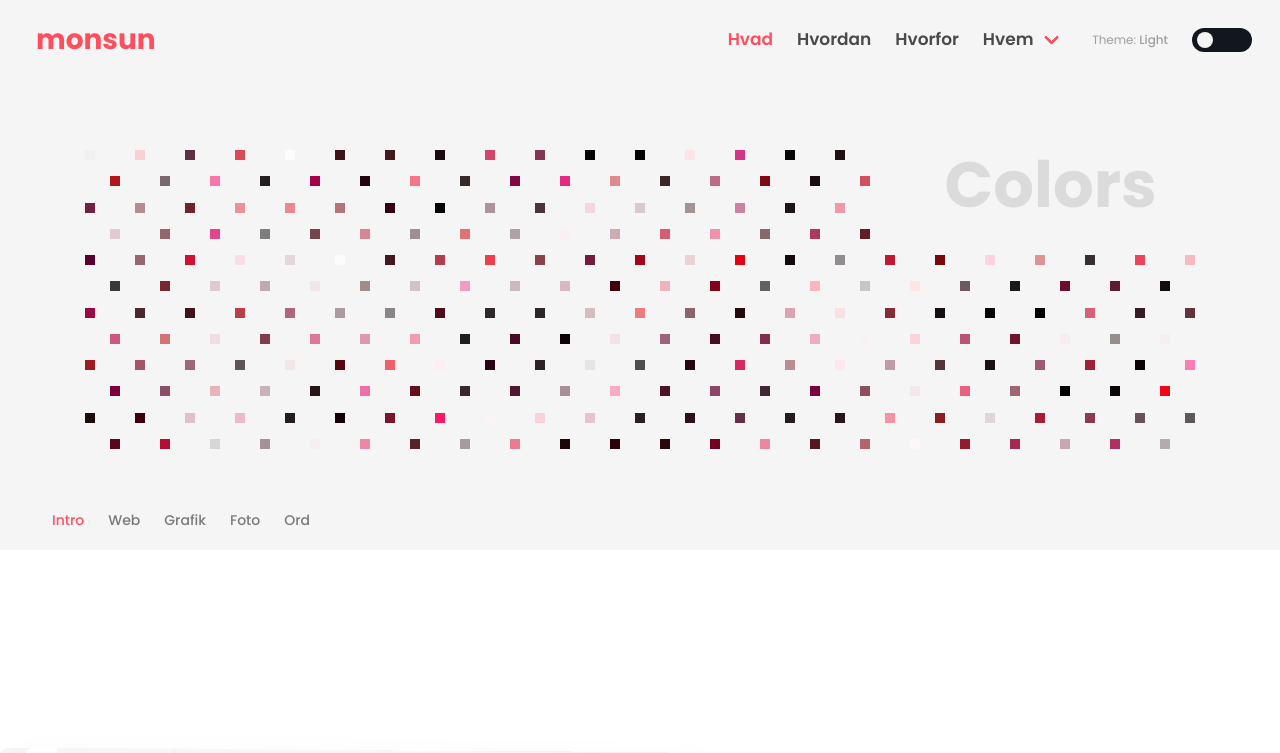
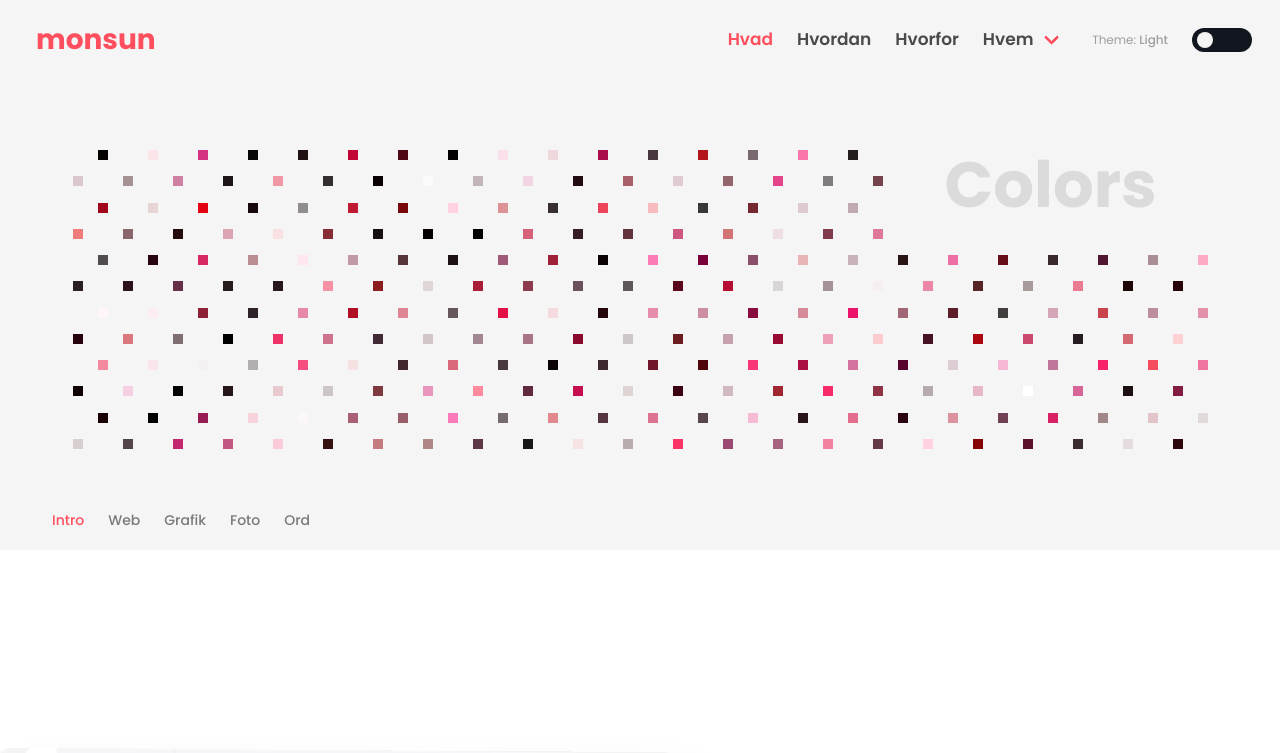
Before and after one commit to maxrh/monsun-next-2023, a Next.js app: page / in a window 1280 px wide. Shown: the top 753 px of the page. Built offline with nearby package versions, Linux system fonts and the light colour scheme.

Commit message:
grid loader

```diff
--- a/app/components/Header.js
+++ b/app/components/Header.js
@@ -107,7 +107,7 @@ export default function Header() {
                         transition={{ duration: .15 }}
                     >
                         <div className="hero-body-box">
-                            <h1 className='page-title'>Colors</h1>
+                            <h1 className='hero-title'>Colors</h1>
                         </div>
 
                     </motion.div>
@@ -123,8 +123,8 @@ export default function Header() {
                                     x: (!isScrolled && isHovering) ? -30 : isScrolled ? -30 : 0
                                 }}
 
-                                initial={{ opacity: 0, x: -30 }}
-                                transition={{ duration: .5, delay: 1 }}
+                                initial={{ opacity: 0, x: 0 }}
+                                transition={{ duration: .5, delay: .5 }}
                             >
                                 <NavAnchorMenu isScrolled={isScrolled} />
                             </motion.div>
@@ -132,14 +132,12 @@ export default function Header() {
                     </div>
 
 
-                    <motion.div
+                    <div
                         className="hero-grid"
-                        initial={{ opacity: 0 }}
-                        animate={{ opacity: 1 }}
-                        transition={{ duration: 1 }}
+
                     >
                         <SquaresGrid className="hero-squares hero-grid-item-1" size={10} gap={15} />
-                    </motion.div>
+                    </div>
             </section>
         </header>
     )
--- a/app/components/SquaresGrid.js
+++ b/app/components/SquaresGrid.js
@@ -1,67 +1,94 @@
 "use client"
 
-import { useEffect, useState, useMemo, useRef } from 'react';
-import { motion } from 'framer-motion';
-import useRandomHslColor from '../hooks/useRandomHslColor';
-import styles from './SquaresGrid.scss';
+import { useEffect, useState, useMemo, useRef } from 'react'
+import { motion, AnimatePresence } from 'framer-motion'
+import useRandomHslColor from '../hooks/useRandomHslColor'
+import styles from './SquaresGrid.scss'
 
 export default function SquaresGrid({ size, gap, className }) {
 
-    const [numberOfSquares, setNumberOfSquares] = useState(0);
-    const [numColumns, setNumColumns] = useState(0);
+    const [numberOfSquares, setNumberOfSquares] = useState(0)
+    const [numColumns, setNumColumns] = useState(0)
+    const [isLoading, setIsLoading] = useState() // New state
     const ref = useRef(null);
 
-    const squareSize = size || 5; // Use prop or default
-    const gridGap = gap || 20; // Use prop or default
+    const squareSize = size || 5 // Use prop or default
+    const gridGap = gap || 20 // Use prop or default
 
     useEffect(() => {
         const handleResize = () => {
+            setIsLoading(true) // Set loading state to true
+
             if (ref.current) {
-                const { width, height } = ref.current.getBoundingClientRect();
+                const { width, height } = ref.current.getBoundingClientRect()
 
-                let numCols = Math.floor(width / (squareSize + gridGap));
-                let numRows = Math.floor(height / (squareSize + gridGap));
+                let numCols = Math.floor(width / (squareSize + gridGap))
+                let numRows = Math.floor(height / (squareSize + gridGap))
 
-                if (numCols % 2 === 0) { numCols--; }
+                if (numCols % 2 === 0) { numCols-- }
 
-                setNumColumns(numCols);
-                const totalSquares = numCols * numRows;
-                setNumberOfSquares(totalSquares);
+                setNumColumns(numCols)
+                const totalSquares = numCols * numRows
+                setNumberOfSquares(totalSquares)
             }
-        };
 
-        handleResize();
-        window.addEventListener('resize', handleResize);
+            setTimeout(() => setIsLoading(false), 1000) // Set loading state to false
+        }
+
+        handleResize()
+
+        window.addEventListener('resize', handleResize)
         return () => {
-            window.removeEventListener('resize', handleResize);
-        };
-    }, []);
+            window.removeEventListener('resize', handleResize)
+        }
+    }, [])
 
     const squares = useMemo(() => {
-        return Array.from({ length: numberOfSquares }, (_, i) => (
+        return Array.from({ length: numberOfSquares }, (_, i) => {
+            const row = Math.floor(i / numColumns);
+            const column = i % numColumns;
+
+            return (
                 <motion.div key={i} i={i}
                     className="square"
-                style={{ width: `${squareSize}px`, height: `${squareSize}px`}}
-                initial={{ backgroundColor: i % 2 !== 0 ? 'rgba(10, 13, 18, 0)' : 'rgba(10, 13, 18, 1)'}}
-                animate={{ backgroundColor: i % 2 !== 0 ? 'rgba(10, 13, 18, 0)' : useRandomHslColor()}}
+                    style={{
+                        width: `${squareSize}px`,
+                        height: `${squareSize}px`,
+                        gridRow: row + 1,
+                        gridColumn: (row % 2 ? column * 2 : column * 2 + 1) + 1,
+                    }}
+                    initial={{ backgroundColor: 'rgba(10, 13, 18, 1)'}}
+                    animate={{ backgroundColor: useRandomHslColor()}}
                     exit={{ opacity: 1, scale: 1 }}
                     transition={{
                         ease: "linear",
                         duration: 2,
-                    delay: 2 + (Math.random() * 2 + 0.1),
+                        delay:  (Math.random() * 2 + 0.1),
                         restDelta: 0.001
                     }}
                 />
-        ));
+            );
+        });
     }, [numberOfSquares, squareSize]);
 
     return (
-        <div
+        <AnimatePresence>
+
+            { isLoading ? (
+                <div className='is-flex is-justify-content-center is-align-items-center is-size-1' style={{ height: '100%' }}>
+                    <span class="bulma-loader-mixin"></span>
+                </div>
+            ) : (
+                <motion.div
                     ref={ref}
                     className={`square-grid ${className}`}
+                    initial={{ opacity: 0 }}
+                    animate={{ opacity: 1 }}
+                    exit={{ opacity: 0 }}
+                    transition={{ duration: .25 }}
                     style={{
                         display: 'grid',
-                gridTemplateColumns: `repeat(${numColumns}, ${squareSize}px)`,
+                        gridTemplateColumns: `repeat(${numColumns * 2}, ${squareSize}px)`,
                         justifyContent: 'center',
                         gridColumnGap: `${gridGap}px`,
                         gridRowGap: `${gridGap}px`,
@@ -69,6 +96,10 @@ export default function SquaresGrid({ size, gap, className }) {
                     }}
                 >
                     {squares}
-        </div>
+                </motion.div>
+            )}
+
+
+        </AnimatePresence>
     );
 }
--- a/app/components/SquaresGrid.scss
+++ b/app/components/SquaresGrid.scss
@@ -4,5 +4,15 @@
 
 
 .square-grid {
-    min-height: 10px;
+    width: 100%;
+    height: 100%;
 }
+
+.square-grid::before {
+    content: '';
+    width: 10px;
+    height: 10px;
+    position: absolute;
+    background-color: rgba(10, 13, 18, 0);
+    z-index: -1;
+}
--- a/app/styles/globals.scss
+++ b/app/styles/globals.scss
@@ -194,6 +194,17 @@ h6, h6.title {
     font-size: 1.75rem;
 }
 
+
+.main-menu {
+    font-weight: 600;
+    .navbar-dropdown {
+        font-weight: 400;
+    }
+}
+
+
+// Hero & Navbar
+
 .hero {
     .hero-head {
         height: var(--navbar-big-height);
@@ -228,13 +239,6 @@ h6, h6.title {
     }
 }
 
-.main-menu {
-    font-weight: 600;
-    .navbar-dropdown {
-        font-weight: 400;
-    }
-}
-
 
 .hero-head-anchor-menu,
 .hero-foot-anchor-menu {
@@ -253,14 +257,8 @@ h6, h6.title {
     pointer-events: auto;
 }
 
-.bulma-fa-mixin {
-    @include fa(1.1rem, 1.1rem);
-    display: flex;
-    align-items: center;
-    justify-content: center;
-  }
 
-.page-title {
+.hero-title {
     font-size: 4rem;
     font-weight: 700;
     margin-bottom: 0;
@@ -274,20 +272,6 @@ h6, h6.title {
 }
 
 
-.bg-squares {
-    position: absolute;
-    top:  var(--site-header-height);
-    bottom: 0;
-    left: 50%;
-    transform: translateX(-50%);
-    width: 100vw;
-    z-index: -1;
-
-    .square {
-        background-color: var(--body-background-color-light);
-    }
-}
-
 .hero-body,
 .hero-grid {
     position: absolute;
@@ -298,9 +282,9 @@ h6, h6.title {
     transform: translateX(-50%); ;
 }
 
+// squares grid
+
 .hero-squares {
-    width: 100%;
-    height: 100%;
     overflow: hidden;
 
     .square {
@@ -317,3 +301,9 @@ h6, h6.title {
         }
     }
 }
+
+.bulma-loader-mixin {
+    @include loader;
+    border-left-color: var(--theme-primary-color);
+    border-bottom-color: var(--theme-primary-color);
+}
```
Lines whose indentation alone changed are shown as unchanged.
